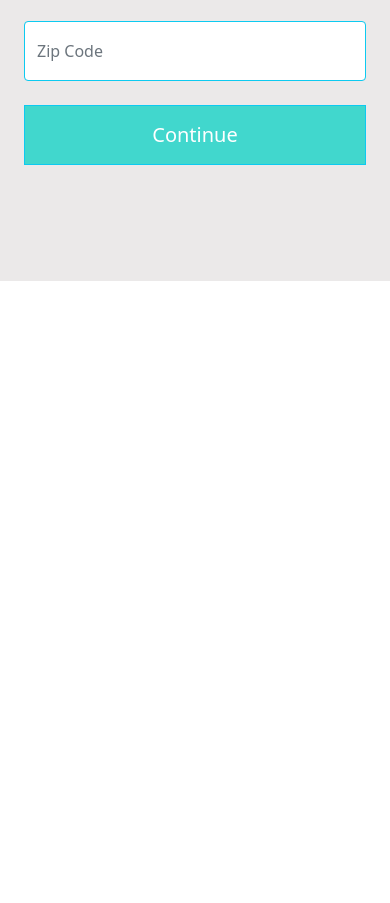
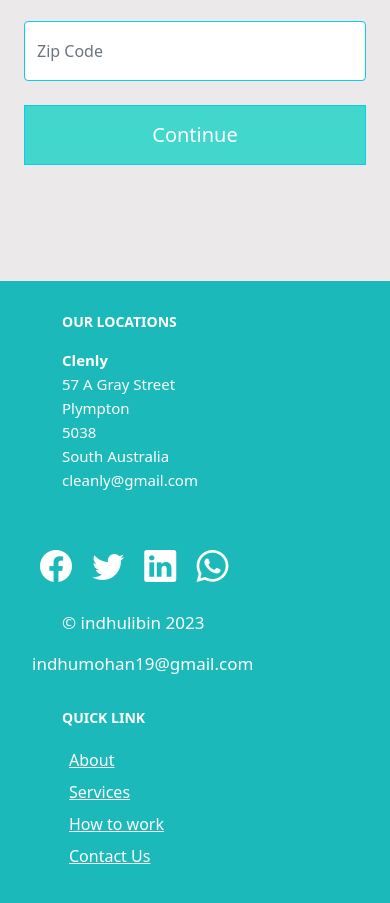
Before and after one commit to indhulibin/Cleaning-Website, a plain HTML site: page index.html in a window 390 px wide. Shown: the part 6837-7740 px from the top of the page. Before the commit the page ends 7118 px from the top, so only its background shows below. Drawn offline with nearby package versions, Linux system fonts and the light colour scheme.

Commit message:
add the footer and modifeied the header

```diff
--- a/index.html
+++ b/index.html
@@ -41,7 +41,8 @@
           </li>
 
         </ul>
-        <button type="button" class="btn btn-info">Online Booking</button>
+        <button type="submit" class="btn-form2 border border-info rounded">Book a cleaning</button>
+        <!--<button type="button" class="btn btn-info">Online Booking</button>-->
       </div>
     </div>
   </nav>
@@ -359,5 +360,52 @@
     </div>
   </div>
 
+  <div class="container-fluid footer">
+
+      <div class="row">
+        <div class="col-lg-4 col-md-4 col-sm-12 col-xs-12">
+          <p class="footp1">OUR LOCATIONS</p>
+          <span class="footp2">Clenly</span>
+          <br>
+          <span class="footp3">57 A Gray Street</span>
+          <br>
+          <span class="footp3">Plympton </span>
+          <br>
+          <span class="footp3">5038 </span>
+          <br>
+          <span class="footp3">South Australia </span>
+          <br>
+          <span class="footp3">cleanly@gmail.com </span>
+        </div>
+
+        <div class="col-lg-4 col-md-4 col-sm-12 col-xs-12">
+          <div class="footer-icon">
+            <span class="social-icon">
+              <a href=""><i class="bi bi-facebook d-inline px-2"></i></a>
+              <a href=""><i class="bi bi-twitter d-inline px-2"></i></a>
+              <a href=""><i class="bi bi-linkedin  d-inline px-2"></i></a>
+              <a href=""><i class="bi bi-whatsapp d-inline px-2"></i></a>
+            </span>
+            <p class="footer-para">© indhulibin 2023</p>
+            <span class="footer-para1">indhumohan19@gmail.com</span>
+          </div>
+        </div>
+
+        <div class="col-lg-4 col-md-4 col-sm-12 col-xs-12">
+          <p class="footp1">QUICK LINK</p>
+          <div class="qlink">
+            <ul>
+              <li><a href="#">About</a></li>
+              <li><a href="#">Services</a></li>
+              <li><a href="#">How to work</a></li>
+              <li><a href="#">Contact Us</a></li>
+            </ul>
+          </div>
+        </div>
+
+      </div>
+
+  </div>
+
 </body>
 </html>
--- a/style.css
+++ b/style.css
@@ -1,3 +1,6 @@
+html {
+   scroll-behavior: smooth;
+ }
 span.first
 {
     font-size: 30px;
@@ -100,6 +103,12 @@ span.second
 div.container-fluid.words{
    height: auto;
    background-color: rgb(235, 233, 233);
+   padding-bottom: 100px;
+}
+
+div.container-fluid.footer{
+   height: auto;
+   background-color: rgb(27, 185, 185);
    padding-bottom: 100px;
 }
 
@@ -257,6 +266,16 @@ span.p3
    background-color: rgb(65, 215, 205);
    font-size: 20px;
  }
+ .btn-form2
+ {
+   width: 200px;
+   height: 40px;
+   text-align: center;
+   color: white;
+   background-color: rgb(65, 215, 205);
+   font-size: 20px;
+   margin-right: 100px;
+ }
  .btn-group3
  {
    height: 60px;
@@ -292,3 +311,86 @@ span.p3
    padding-left: 50px;
   }
 }
+
+.footp1
+{
+   font-size: 14px;
+   color:white;
+   padding-top: 30px;
+   padding-left: 50px;
+   font-weight: 800;
+}
+
+.footp2
+{
+   font-size: 15px;
+   font-weight: 600;
+   color:white;
+   padding-top: 3px;
+   padding-left: 50px;
+}
+
+.footp3
+{
+   font-size: 15px;
+   color:white;
+   padding-left: 50px;
+}
+
+.col-lg-4.col-md-4.col-sm-12.col-xs-12.social-icon {
+   display: flex;
+   justify-content: left;
+   align-items: left;
+ }
+
+ .bi.bi-facebook
+ {
+    font-size: 2rem;
+    color: white;
+ }
+
+ .footer-icon
+ {
+   padding-top: 50px;
+   padding-left: 20px;
+   align-items: left;
+ }
+ .footer-para
+ {
+   padding-left: 30px;
+   padding-top: 20px;
+   font-size: 17px;
+   color: white;
+ }
+ .footer-para1
+ {
+   font-size: 17px;
+   color: white;
+ }
+ .bi.bi-twitter {
+   font-size: 2rem;
+    color: white;
+ }
+ .bi.bi-linkedin {
+   font-size: 2rem;
+    color: white;
+ }
+ .bi.bi-whatsapp {
+   font-size: 2rem;
+    color: white;
+ }
+
+ ul li a{
+   color: #fff;
+   line-height: 2;
+}
+
+ul {
+   display: block;
+   padding-left: 100px;
+   list-style: none;
+}
+.qlink
+{
+   padding-left: 25px;
+}
```
